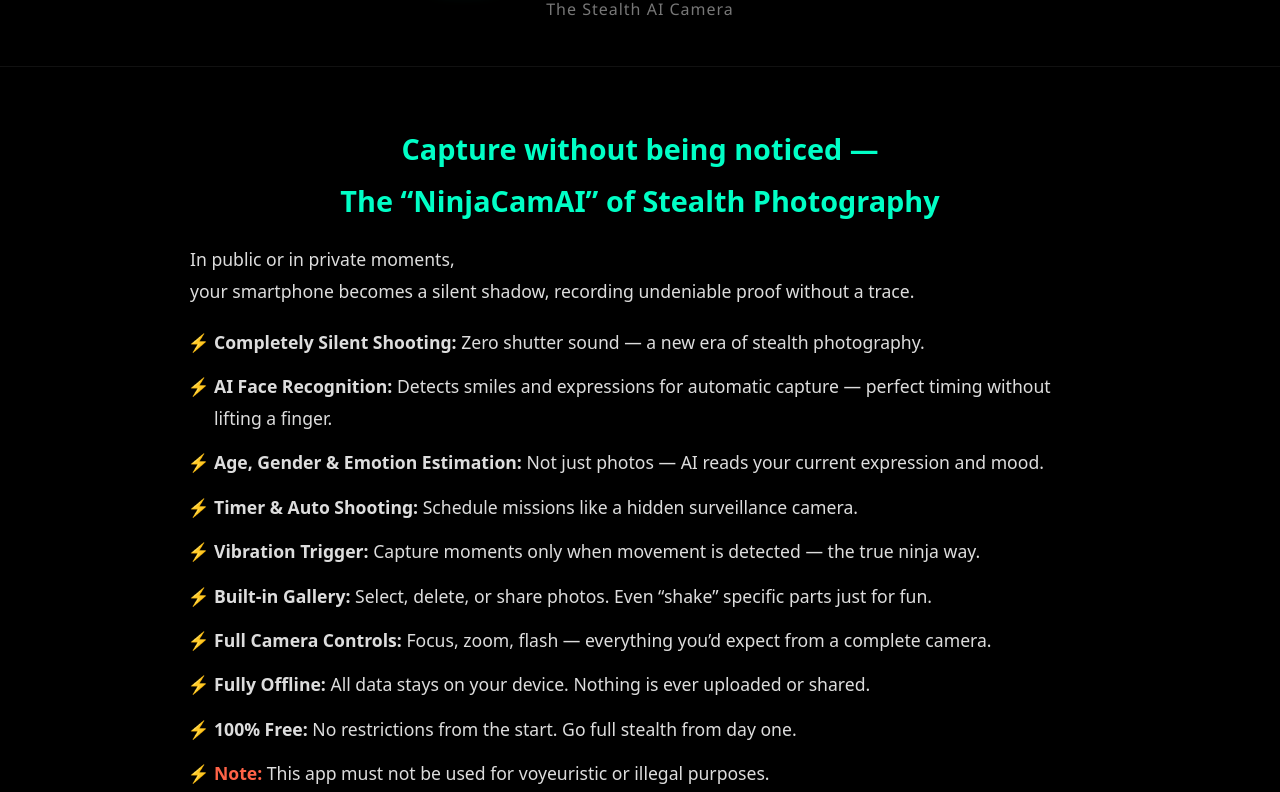
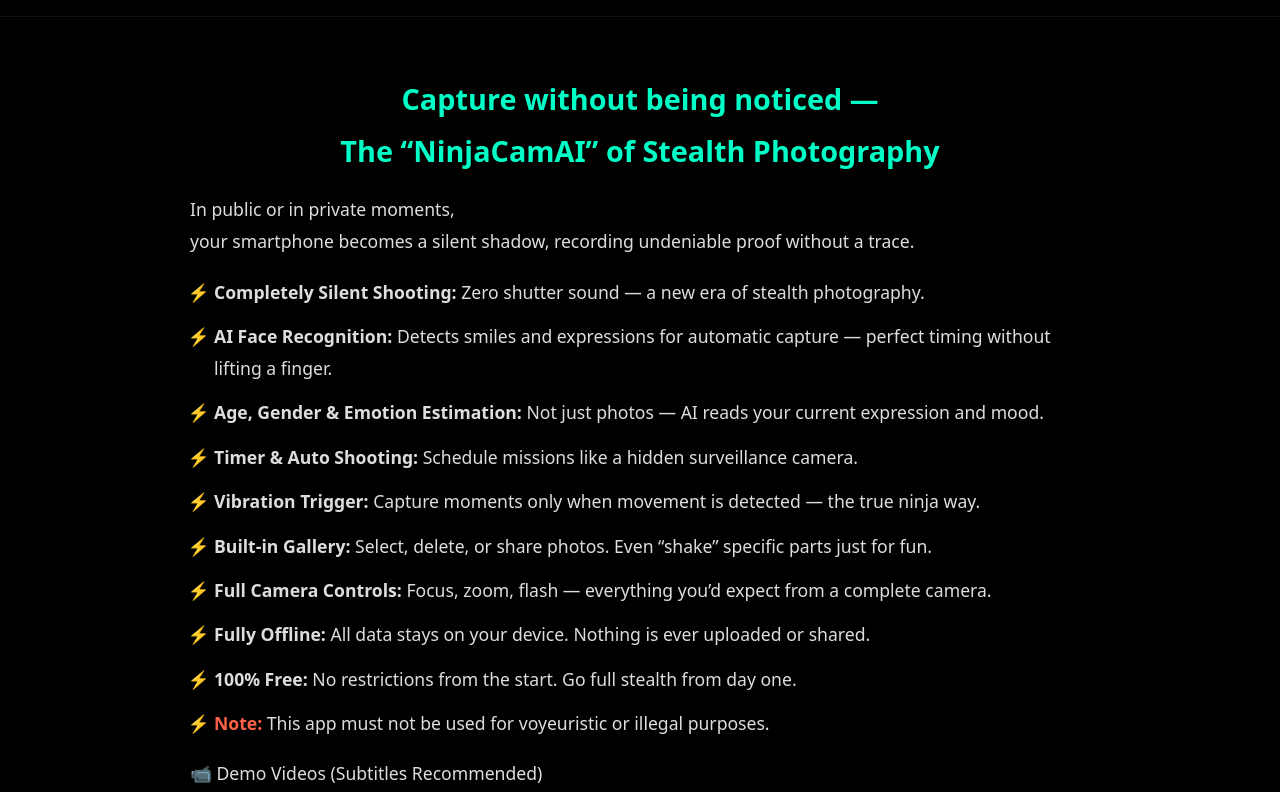
Before and after one commit to meitel2106/ninjacam-pro, a plain HTML site: page index.html in a window 1280 px wide. Shown: the part 144-936 px from the top of the page. Drawn offline with Linux system fonts and the light colour scheme.

Commit message:
Add files via upload

```diff
--- a/index.html
+++ b/index.html
@@ -177,15 +177,6 @@
     </h1>
   </div>
 
-  <p style="
-    text-align:center;
-    color:#777;
-    font-size:1rem;
-    margin-top:12px;
-    letter-spacing:1px;
-    font-family:'Segoe UI', sans-serif;">
-    The Stealth AI Camera
-  </p>
 </header>
 
 
```
